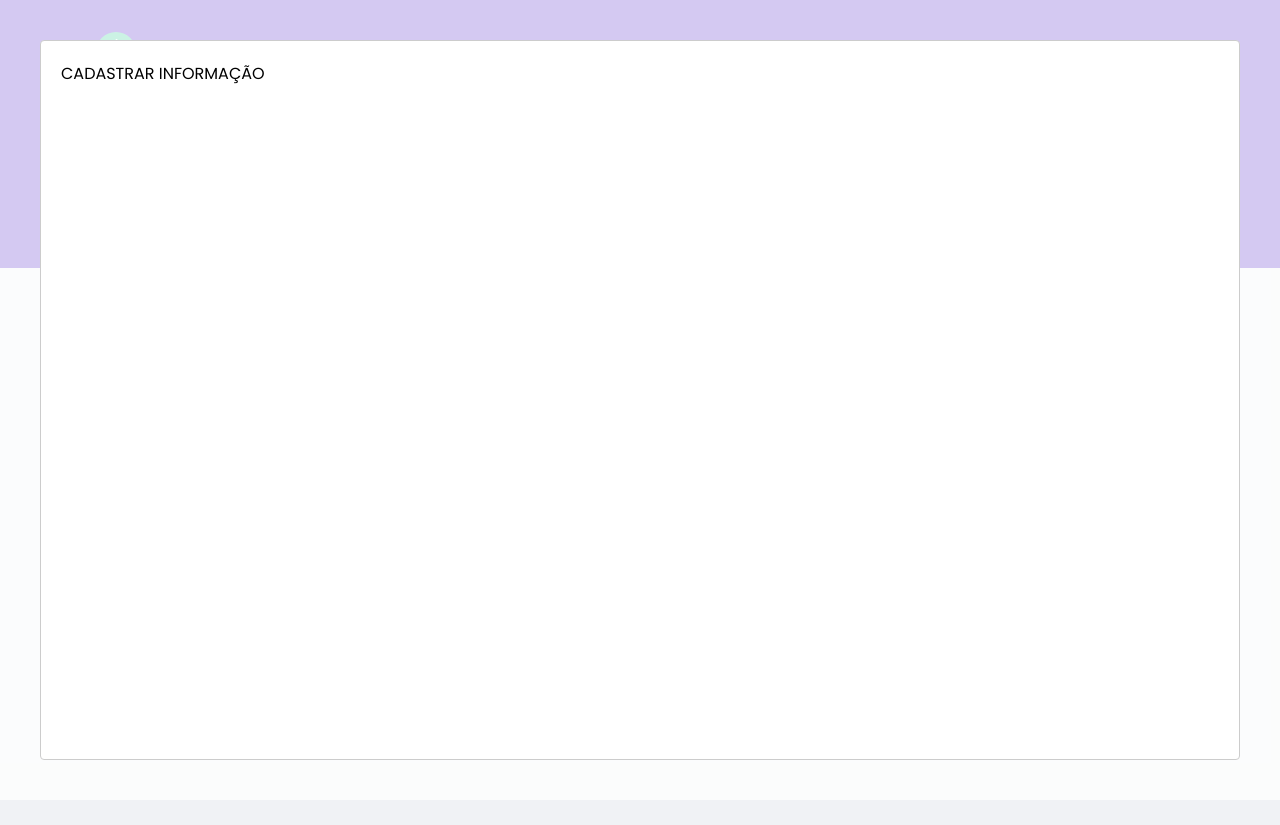
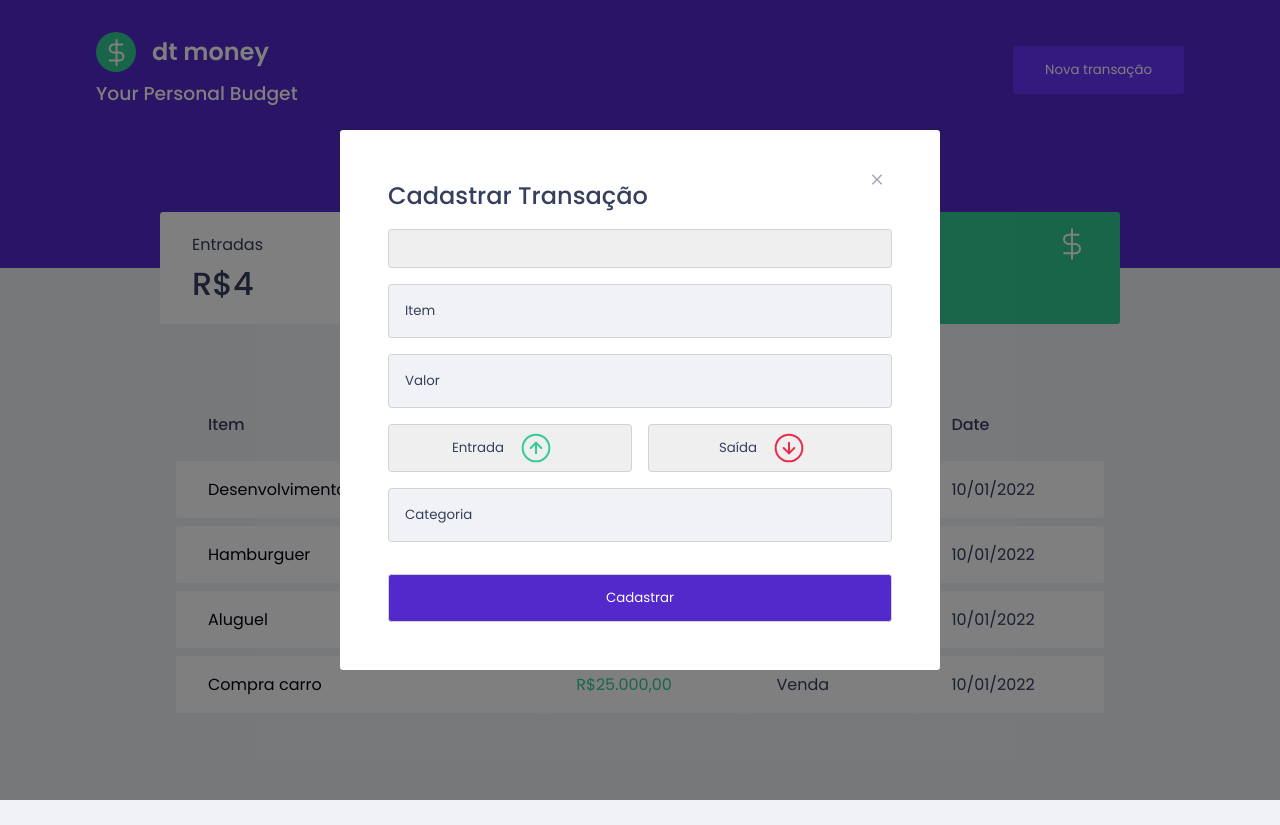
Before and after one commit to WagnerOrtiz/personal-budget-application, a React (Create React App) app: page / in a window 1280 px wide. Both pictures are taken after a click on the button "Nova transação". Built offline with nearby package versions, Linux system fonts and the light colour scheme; no server answers; what miragejs would draw is missing.

Commit message:
Add files via upload

```diff
--- a/src/App.tsx
+++ b/src/App.tsx
@@ -1,9 +1,9 @@
+import { useState } from 'react'
+import Modal from 'react-modal'
+import { Dashboard } from './components/Dashboard'
+import { NewTransactionModal } from '../src/components/NewTansactionModal'
+import { Header } from './components/Header'
 import { GlobalStyle } from './styles/global'
-import { Header } from './components/Header'
-import { Dashboard } from './components/Dashboard'
-import Modal from 'react-modal'
-import { useState } from 'react'
-
 
 Modal.setAppElement('#root')
 
@@ -26,12 +26,10 @@ export function App() {
       />
       <Dashboard />
 
-    <Modal
-    isOpen={isNewTransactionModalOpen}
-    onRequestClose={closeNewTransactionModal}
-    >
-      CADASTRAR INFORMAÇÃO
-    </Modal>
+      <NewTransactionModal
+        isOpen={isNewTransactionModalOpen}
+        onRequestClose={closeNewTransactionModal}
+      />
     </>
   );
 }
--- a/src/components/Header/index.tsx
+++ b/src/components/Header/index.tsx
@@ -1,4 +1,3 @@
-import { useState } from 'react'
 import logo  from '../../assets/logo.svg'
 import { Button, Container, Image, Logo, Content } from './style'
 
--- /dev/null
+++ b/src/components/NewTansactionModal/index.tsx
@@ -0,0 +1,44 @@
+import Modal from 'react-modal'
+import { Container, ButtonContainer, Icon, CloseContainer} from './style'
+import income from '../../assets/entradas.svg'
+import spendings from '../../assets/saidas.svg'
+import close from '../../assets/fechar.svg'
+
+interface NewTransactionModalProps{
+  isOpen: boolean,
+  onRequestClose: () => void,
+}
+
+export const NewTransactionModal = ({isOpen,onRequestClose}:NewTransactionModalProps) => (
+
+  <Modal
+    isOpen={isOpen}
+    onRequestClose={onRequestClose}
+    overlayClassName="overlay-modal"
+    className="content-modal"
+  >
+    <Container>
+      <h2>Cadastrar Transação</h2>
+      <CloseContainer>
+        <Icon className='close-button' src={close} alt="Entradas" />
+      </CloseContainer>
+
+      <input placeholder='Item' />
+      <input placeholder='Valor' />
+
+      <ButtonContainer>
+        <button type='button' className='income'>
+          Entrada
+          <Icon src={income} alt="Entradas" />
+        </button>
+        <button type='button' className='spending'>
+          Saída
+          <Icon src={spendings} alt="Entradas" />
+        </button>
+      </ButtonContainer>
+
+      <input placeholder='Categoria' />
+      <button type="submit">Cadastrar</button>
+    </Container>
+  </Modal>
+)
--- /dev/null
+++ b/src/components/NewTansactionModal/style.ts
@@ -0,0 +1,83 @@
+import styled from 'styled-components'
+
+export const Container = styled.form`
+  display: flex;
+  flex-direction: column;
+
+  h2{
+    color: var(--title);
+    margin-bottom: 1rem
+  }
+
+  input{
+    background-color: var(--background);
+    padding: 1rem;
+    border: 0.5px solid lightgray;
+    border-radius: 0.2rem;
+    margin: 1rem 0;
+
+    &+input{
+      margin-top: 0;
+    }
+
+    &:focus{
+      outline:  1px solid lightgray;
+    }
+
+    &::placeholder{
+    color: var(--title);
+    }
+  }
+
+
+  button{
+    display: flex;
+    align-items: center;
+    justify-content: center;
+    width: 100%;
+    height: 2.4rem;
+    color: var(--title);
+    border: 0.5px solid lightgray;
+    border-radius: 0.2rem;
+    &:hover{
+
+    }
+  }
+
+  button[type="submit"]{
+    background-color: var(--blue);
+    color: var(--shape);
+    height: 3rem;
+    margin-top: 1rem;
+  }
+
+  button[class="income"]{
+    height: 3rem;
+    margin-right: 1rem;
+    &:active{
+      background-color: black;
+    }
+  }
+
+  button[class="spending"]{
+    height: 3rem;
+    &:active{
+      background-color: black;
+    }
+  }
+`
+
+
+export const ButtonContainer = styled.div`
+  display: flex;
+  justify-content: center;
+  width: 100%;
+`
+
+export const CloseContainer = styled.button`
+`
+
+export const Icon = styled.img`
+  margin: 0 1rem;
+  cursor: pointer;
+`
--- a/src/styles/global.ts
+++ b/src/styles/global.ts
@@ -50,4 +50,35 @@ export const GlobalStyle = createGlobalStyle`
     opacity: 0.6;
     cursor: not-allowed;
   }
+
+  .overlay-modal{
+    background-color: rgba(0,0,0,0.5);
+
+    position: fixed;
+    top: 0;
+    right: 0;
+    left: 0;
+    bottom: 0;
+
+    display: flex;
+    align-items: center;
+    justify-content: center;
+  }
+
+  .content-modal{
+    width: 100%;
+    max-width: 600px;
+    background-color: var(--shape);
+    padding: 3rem;
+    position: relative;
+    border-radius: 0.2rem;
+  }
+
+  .close-button{
+    width: 30px;
+    height: 35px;
+    position: absolute;
+    top:2rem;
+    right: 2rem;
+  }
 `
```
